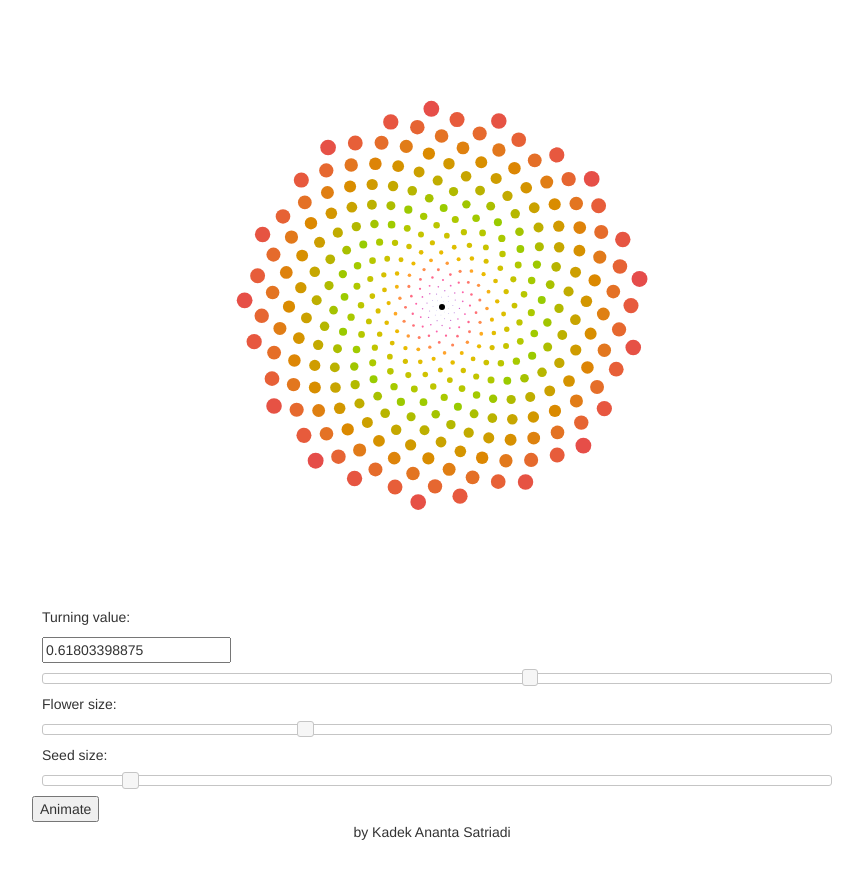
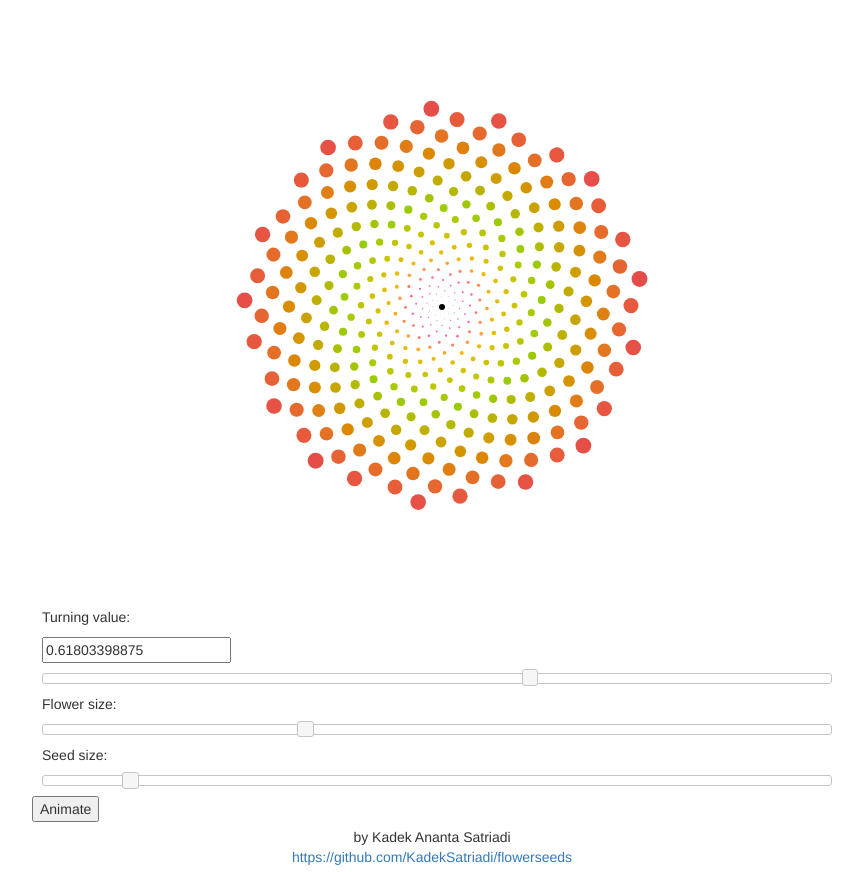
Before and after one commit to KadekSatriadi/flowerseeds, a plain HTML site: page index.html in a window 1280 px wide. Shown: the part 68-940 px from the top of the page, without its empty margins (208-1071 px from the left). Before the commit the page ends 910 px from the top, so only its background shows below. Drawn offline with nearby package versions, Linux system fonts and the light colour scheme.

Commit message:
minor html update

```diff
--- a/index.html
+++ b/index.html
@@ -26,6 +26,10 @@
                     padding-top: 5px;
                     text-align: center;
                 }
+                .footer{
+                    margin-top: 5px;
+                    margin-bottom: 5px;
+                }
             </style>
     </header>
     <body>
@@ -42,8 +46,10 @@
                             <button class="button" id="animatebutton">Animate</button>
                     </div>
                 </div>
-                <div class="footer">by Kadek Ananta Satriadi</div>
-
+                <div class="footer">
+                    <div>by Kadek Ananta Satriadi</div>
+                    <div><a href="https://github.com/KadekSatriadi/flowerseeds" target="_blank">https://github.com/KadekSatriadi/flowerseeds</a> </div>
+                </div>
         </div>
         <script>
 
```
